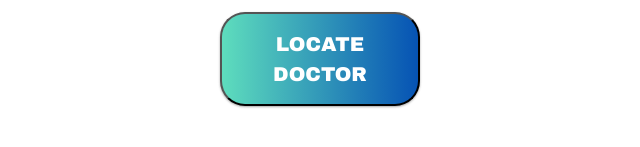
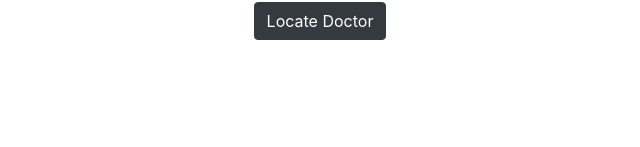
Before and after one commit to benjamin-thompdx/doctor-lookup, a website built with webpack: page src/index.html in a window 1280 px wide. Shown: the part 455-602 px from the top of the page, without its empty margins (320-960 px from the left). Built offline with nearby package versions, Linux system fonts and the light colour scheme.

Commit message:
update botton class to btn btn-dark

```diff
--- a/src/index.html
+++ b/src/index.html
@@ -14,7 +14,7 @@
       <label for="doctorName">If you know the doctor's enter it here:</label>
       <input id="doctorName" type="text">
       <br>
-      <button class="gradient-button" id="findDoctor">Locate Doctor</button>
+      <button class="btn btn-dark" id="findDoctor">Locate Doctor</button>
       <div class="errors"></div>
       <div class="showDoctors"></div>
     </div>
--- a/src/styles.css
+++ b/src/styles.css
@@ -2,32 +2,6 @@ body {
   position: relative;
   text-align: center;
   color: orange;
-}
-
-.gradient-button {
-margin: 10px;
-font-family: "Arial Black", Gadget, sans-serif;
-font-size: 20px;
-padding: 15px;
-text-align: center;
-text-transform: uppercase;
-transition: 0.5s;
-background-size: 200% auto;
-color: #FFF;
-box-shadow: 0 0 20px #eee;
-border-radius: 10px;
-width: 200px;
-box-shadow: 0 1px 3px rgba(0,0,0,0.12), 0 1px 2px rgba(0,0,0,0.24);
-transition: all 0.3s cubic-bezier(.25,.8,.25,1);
-cursor: pointer;
-display: inline-block;
-border-radius: 25px;
-background-image: linear-gradient(to right, rgb(94, 221, 189) 0%, rgb(4, 80, 180) 51%, rgb(0, 45, 104) 100%)
-}
-.gradient-button:hover{
-box-shadow: 0 10px 20px rgba(0,0,0,0.19), 0 6px 6px rgba(0,0,0,0.23);
-margin: 8px 10px 12px;
-background-position: right center;
 }
 
 div.jumbotron {
```
